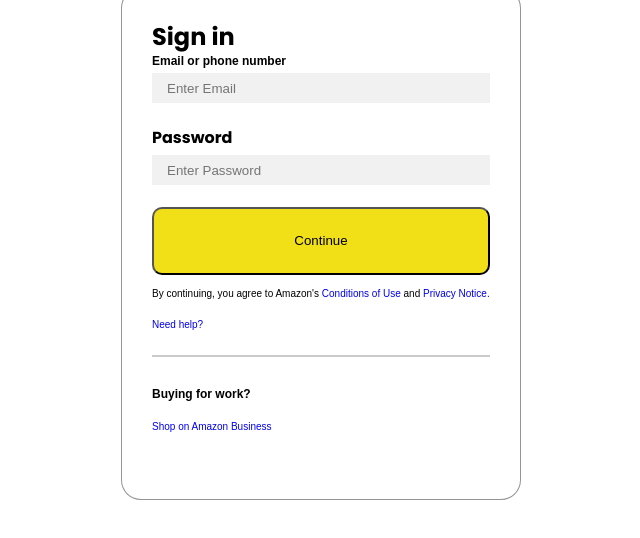
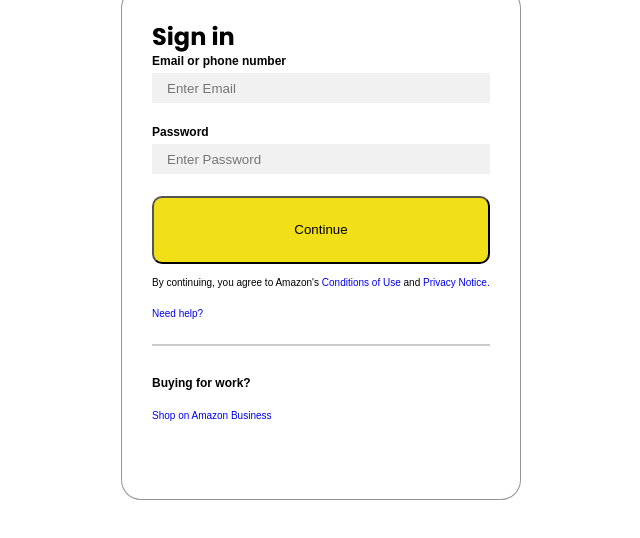
Before and after one commit to shaikMahammedarif/amazon_signin, a plain HTML site: page index.html in a window 1280 px wide. Shown: the part 128-666 px from the top of the page, without its empty margins (319-959 px from the left). Drawn offline with Linux system fonts and the light colour scheme; a script that the page names is missing; a web font is replaced by a local one.

Commit message:
Update index.html

```diff
--- a/index.html
+++ b/index.html
@@ -15,7 +15,7 @@
         <label for="email" class="heading">Email or phone number </label>
         <input type="text" placeholder="Enter Email" name="email" id="email" required>
 
-    <label for="psw"><b>Password</b></label>
+    <label for="psw"class="heading"><b>Password</b></label>
     <input type="password" placeholder="Enter Password" name="psw" id="psw" required>
         <button class="buton">Continue</button>
             <p>By continuing, you agree to Amazon's <a href="#"> Conditions of Use</a> and <a href="#">Privacy Notice.</a></p>
@@ -27,15 +27,6 @@
     </div>
     </div>
 </form>
-
-
-
-
-
-
-
-
-
     <script src="index.js"></script>
 </body>
 </html>
```
